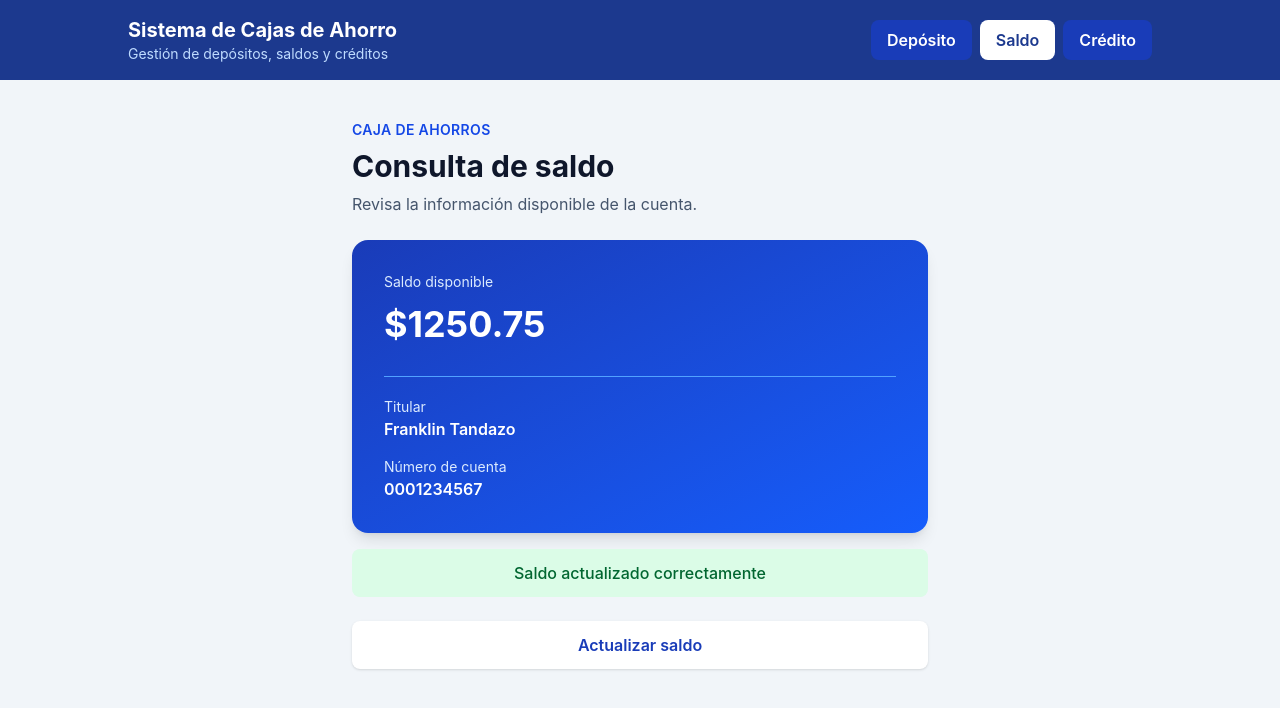
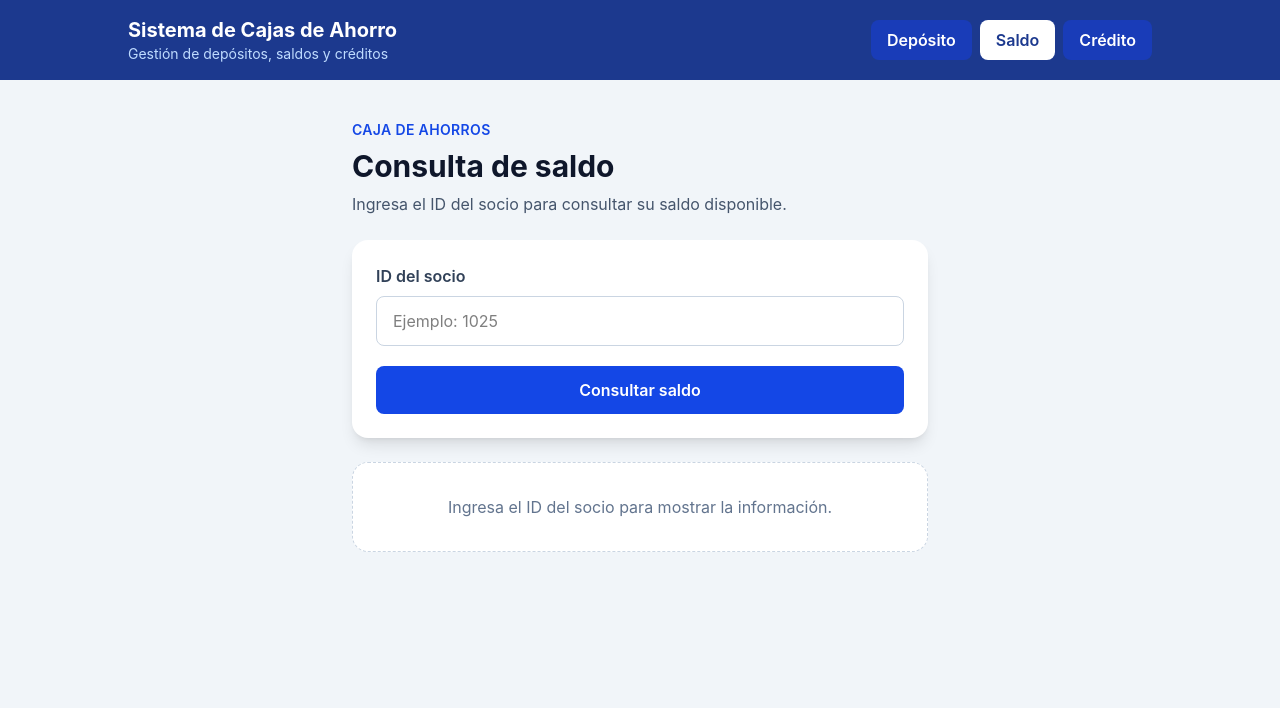
Before and after one commit to nicolas6496/Sistema-Caja-Ahorros-Frontend-Grupo05, a React (Vite) app: page / in a window 1280 px wide. Both pictures are taken after a click on the button "Saldo". Shown: the top 708 px of the page. Built offline with nearby package versions, Linux system fonts and the light colour scheme.

Commit message:
fix: alinear interfaces con contratos del backend

```diff
--- a/src/pages/CreditoPage.jsx
+++ b/src/pages/CreditoPage.jsx
@@ -2,36 +2,46 @@ import { useState } from 'react'
 import { solicitarCredito } from '../services/api'
 
 function CreditoPage() {
-  const [monto, setMonto] = useState('')
-  const [plazo, setPlazo] = useState('')
-  const [tipoAmortizacion, setTipoAmortizacion] = useState('francesa')
+  const [idSocio, setIdSocio] = useState('')
+  const [montoSolicitado, setMontoSolicitado] = useState('')
+  const [plazoMeses, setPlazoMeses] = useState('')
   const [motivo, setMotivo] = useState('')
   const [cargando, setCargando] = useState(false)
-  const [mensaje, setMensaje] = useState('')
+  const [resultado, setResultado] = useState(null)
+  const [error, setError] = useState('')
 
   const manejarEnvio = async (evento) => {
     evento.preventDefault()
     setCargando(true)
-    setMensaje('')
+    setResultado(null)
+    setError('')
 
     const datosCredito = {
-      monto: Number(monto),
-      plazo: Number(plazo),
-      tipoAmortizacion,
+      idSocio: Number(idSocio),
+      montoSolicitado: Number(montoSolicitado),
+      plazoMeses: Number(plazoMeses),
       motivo,
     }
 
     try {
       const respuesta = await solicitarCredito(datosCredito)
-      setMensaje(respuesta.mensaje)
 
-      setMonto('')
-      setPlazo('')
-      setTipoAmortizacion('francesa')
+      setResultado({
+        mensaje: respuesta.mensaje,
+        idSolicitud: respuesta.idSolicitud,
+        estado: respuesta.estado,
+      })
+
+      setIdSocio('')
+      setMontoSolicitado('')
+      setPlazoMeses('')
       setMotivo('')
-    } catch (error) {
-      console.error(error)
-      setMensaje('No se pudo enviar la solicitud')
+    } catch (errorPeticion) {
+      console.error('Error al solicitar el crédito:', errorPeticion)
+
+      setError(
+        errorPeticion.message || 'No se pudo enviar la solicitud de crédito',
+      )
     } finally {
       setCargando(false)
     }
@@ -54,92 +64,116 @@ function CreditoPage() {
           </p>
         </div>
 
-        {mensaje && (
-          <p className="mb-6 rounded-lg bg-green-100 px-4 py-3 text-center font-medium text-green-800">
-            {mensaje}
-          </p>
+        {resultado && (
+          <div className="mb-6 rounded-lg border border-green-200 bg-green-100 p-4 text-green-800">
+            <p className="font-semibold">{resultado.mensaje}</p>
+
+            {resultado.idSolicitud && (
+              <p className="mt-2">
+                <span className="font-semibold">ID de solicitud:</span>{' '}
+                {resultado.idSolicitud}
+              </p>
+            )}
+
+            {resultado.estado && (
+              <p className="mt-1">
+                <span className="font-semibold">Estado:</span>{' '}
+                {resultado.estado}
+              </p>
+            )}
+          </div>
+        )}
+
+        {error && (
+          <div className="mb-6 rounded-lg border border-red-200 bg-red-100 p-4 text-red-800">
+            <p className="font-semibold">Error</p>
+            <p className="mt-1">{error}</p>
+          </div>
         )}
 
         <form className="space-y-6" onSubmit={manejarEnvio}>
           <div>
             <label
-              htmlFor="montoCredito"
+              htmlFor="idSocioCredito"
+              className="mb-2 block font-semibold text-slate-700"
+            >
+              ID del socio
+            </label>
+
+            <input
+              id="idSocioCredito"
+              type="number"
+              min="1"
+              step="1"
+              value={idSocio}
+              onChange={(evento) => setIdSocio(evento.target.value)}
+              placeholder="Ejemplo: 1025"
+              required
+              className="w-full rounded-lg border border-slate-300 px-4 py-3 outline-none transition focus:border-blue-600 focus:ring-2 focus:ring-blue-100"
+            />
+          </div>
+
+          <div>
+            <label
+              htmlFor="montoSolicitado"
               className="mb-2 block font-semibold text-slate-700"
             >
               Monto solicitado
             </label>
 
             <input
-              id="montoCredito"
+              id="montoSolicitado"
               type="number"
               min="1"
               step="0.01"
-              value={monto}
-              onChange={(evento) => setMonto(evento.target.value)}
-              placeholder="0.00"
+              value={montoSolicitado}
+              onChange={(evento) =>
+                setMontoSolicitado(evento.target.value)
+              }
+              placeholder="Ejemplo: 5000.00"
               required
-              className="w-full rounded-lg border border-slate-300 px-4 py-3 outline-none focus:border-blue-600 focus:ring-2 focus:ring-blue-100"
+              className="w-full rounded-lg border border-slate-300 px-4 py-3 outline-none transition focus:border-blue-600 focus:ring-2 focus:ring-blue-100"
             />
           </div>
 
           <div>
             <label
-              htmlFor="plazo"
+              htmlFor="plazoMeses"
               className="mb-2 block font-semibold text-slate-700"
             >
               Plazo en meses
             </label>
 
             <input
-              id="plazo"
+              id="plazoMeses"
               type="number"
               min="1"
               max="60"
-              value={plazo}
-              onChange={(evento) => setPlazo(evento.target.value)}
-              placeholder="Ejemplo: 12"
+              step="1"
+              value={plazoMeses}
+              onChange={(evento) => setPlazoMeses(evento.target.value)}
+              placeholder="Ejemplo: 24"
               required
-              className="w-full rounded-lg border border-slate-300 px-4 py-3 outline-none focus:border-blue-600 focus:ring-2 focus:ring-blue-100"
+              className="w-full rounded-lg border border-slate-300 px-4 py-3 outline-none transition focus:border-blue-600 focus:ring-2 focus:ring-blue-100"
             />
           </div>
 
           <div>
             <label
-              htmlFor="tipoAmortizacion"
-              className="mb-2 block font-semibold text-slate-700"
-            >
-              Tipo de amortización
-            </label>
-
-            <select
-              id="tipoAmortizacion"
-              value={tipoAmortizacion}
-              onChange={(evento) =>
-                setTipoAmortizacion(evento.target.value)
-              }
-              className="w-full rounded-lg border border-slate-300 bg-white px-4 py-3 outline-none focus:border-blue-600 focus:ring-2 focus:ring-blue-100"
-            >
-              <option value="francesa">Amortización francesa</option>
-              <option value="alemana">Amortización alemana</option>
-            </select>
-          </div>
-
-          <div>
-            <label
-              htmlFor="motivo"
+              htmlFor="motivoCredito"
               className="mb-2 block font-semibold text-slate-700"
             >
               Motivo del crédito
             </label>
 
             <textarea
-              id="motivo"
+              id="motivoCredito"
               rows="4"
               value={motivo}
               onChange={(evento) => setMotivo(evento.target.value)}
-              placeholder="Describe brevemente para qué necesitas el crédito"
+              placeholder="Ejemplo: Mejoras del hogar"
               required
-              className="w-full resize-none rounded-lg border border-slate-300 px-4 py-3 outline-none focus:border-blue-600 focus:ring-2 focus:ring-blue-100"
+              className="w-full resize-none rounded-lg border border-slate-300 px-4 py-3 outline-none transition focus:border-blue-600 focus:ring-2 focus:ring-blue-100"
             />
           </div>
 
--- a/src/pages/DepositoPage.jsx
+++ b/src/pages/DepositoPage.jsx
@@ -2,17 +2,21 @@ import { useState } from 'react'
 import { registrarDeposito } from '../services/api'
 
 function DepositoPage() {
-  const [numeroCuenta, setNumeroCuenta] = useState('')
+  const [idSocio, setIdSocio] = useState('')
   const [monto, setMonto] = useState('')
   const [descripcion, setDescripcion] = useState('')
   const [cargando, setCargando] = useState(false)
+  const [resultado, setResultado] = useState(null)
+  const [error, setError] = useState('')
 
   const manejarEnvio = async (evento) => {
     evento.preventDefault()
     setCargando(true)
+    setResultado(null)
+    setError('')
 
     const datosDeposito = {
-      numeroCuenta,
+      idSocio: Number(idSocio),
       monto: Number(monto),
       descripcion,
     }
@@ -20,14 +24,21 @@ function DepositoPage() {
     try {
       const respuesta = await registrarDeposito(datosDeposito)
 
-      alert(respuesta.mensaje)
+      setResultado({
+        mensaje: respuesta.mensaje,
+        idTransaccion: respuesta.idTransaccion,
+        nuevoSaldo: respuesta.nuevoSaldo,
+      })
 
-      setNumeroCuenta('')
+      setIdSocio('')
       setMonto('')
       setDescripcion('')
-    } catch (error) {
-      console.error('Error al registrar el depósito:', error)
-      alert('No se pudo registrar el depósito')
+    } catch (errorPeticion) {
+      console.error('Error al registrar el depósito:', errorPeticion)
+
+      setError(
+        errorPeticion.message || 'No se pudo registrar el depósito',
+      )
     } finally {
       setCargando(false)
     }
@@ -46,25 +57,54 @@ function DepositoPage() {
           </h1>
 
           <p className="mt-2 text-slate-600">
-            Ingresa los datos necesarios para realizar el depósito.
+            Ingresa los datos necesarios para registrar un depósito.
           </p>
         </div>
+
+        {resultado && (
+          <div className="mb-6 rounded-lg border border-green-200 bg-green-100 p-4 text-green-800">
+            <p className="font-semibold">{resultado.mensaje}</p>
+
+            {resultado.idTransaccion && (
+              <p className="mt-2">
+                <span className="font-semibold">ID de transacción:</span>{' '}
+                {resultado.idTransaccion}
+              </p>
+            )}
+
+            {resultado.nuevoSaldo !== undefined && (
+              <p className="mt-1">
+                <span className="font-semibold">Nuevo saldo:</span> $
+                {Number(resultado.nuevoSaldo).toFixed(2)}
+              </p>
+            )}
+          </div>
+        )}
+
+        {error && (
+          <div className="mb-6 rounded-lg border border-red-200 bg-red-100 p-4 text-red-800">
+            <p className="font-semibold">Error</p>
+            <p className="mt-1">{error}</p>
+          </div>
+        )}
 
         <form className="space-y-6" onSubmit={manejarEnvio}>
           <div>
             <label
-              htmlFor="numeroCuenta"
+              htmlFor="idSocioDeposito"
               className="mb-2 block font-semibold text-slate-700"
             >
-              Número de cuenta
+              ID del socio
             </label>
 
             <input
-              id="numeroCuenta"
-              type="text"
-              value={numeroCuenta}
-              onChange={(evento) => setNumeroCuenta(evento.target.value)}
-              placeholder="Ejemplo: 0001234567"
+              id="idSocioDeposito"
+              type="number"
+              min="1"
+              step="1"
+              value={idSocio}
+              onChange={(evento) => setIdSocio(evento.target.value)}
+              placeholder="Ejemplo: 1025"
               required
               className="w-full rounded-lg border border-slate-300 px-4 py-3 outline-none transition focus:border-blue-600 focus:ring-2 focus:ring-blue-100"
             />
@@ -72,14 +112,14 @@ function DepositoPage() {
 
           <div>
             <label
-              htmlFor="monto"
+              htmlFor="montoDeposito"
               className="mb-2 block font-semibold text-slate-700"
             >
               Monto del depósito
             </label>
 
             <input
-              id="monto"
+              id="montoDeposito"
               type="number"
               min="0.01"
               step="0.01"
@@ -93,18 +133,18 @@ function DepositoPage() {
 
           <div>
             <label
-              htmlFor="descripcion"
+              htmlFor="descripcionDeposito"
               className="mb-2 block font-semibold text-slate-700"
             >
               Descripción
             </label>
 
             <textarea
-              id="descripcion"
+              id="descripcionDeposito"
               rows="4"
               value={descripcion}
               onChange={(evento) => setDescripcion(evento.target.value)}
-              placeholder="Detalle opcional del depósito"
+              placeholder="Ejemplo: Depósito mensual"
               className="w-full resize-none rounded-lg border border-slate-300 px-4 py-3 outline-none transition focus:border-blue-600 focus:ring-2 focus:ring-blue-100"
             />
           </div>
--- a/src/pages/SaldoPage.jsx
+++ b/src/pages/SaldoPage.jsx
@@ -1,35 +1,36 @@
-import { useEffect, useState } from 'react'
+import { useState } from 'react'
 import { consultarSaldo } from '../services/api'
 
 function SaldoPage() {
-  const [cuenta, setCuenta] = useState({
-    numero: '',
-    titular: '',
-    saldo: 0,
-  })
+  const [idSocio, setIdSocio] = useState('')
+  const [cuenta, setCuenta] = useState(null)
+  const [cargando, setCargando] = useState(false)
+  const [error, setError] = useState('')
 
-  const [cargando, setCargando] = useState(false)
-  const [mensaje, setMensaje] = useState('')
-
-  const cargarSaldo = async () => {
+  const manejarConsulta = async (evento) => {
+    evento.preventDefault()
     setCargando(true)
-    setMensaje('')
+    setCuenta(null)
+    setError('')
 
     try {
-      const datos = await consultarSaldo()
-      setCuenta(datos)
-      setMensaje('Saldo actualizado correctamente')
-    } catch (error) {
-      console.error(error)
-      setMensaje('No se pudo consultar el saldo')
+      const datos = await consultarSaldo(Number(idSocio))
+
+      setCuenta({
+        idSocio: datos.idSocio,
+        nombre: datos.nombre,
+        saldoDisponible: Number(datos.saldoDisponible),
+      })
+    } catch (errorPeticion) {
+      console.error('Error al consultar el saldo:', errorPeticion)
+
+      setError(
+        errorPeticion.message || 'No se encontró información del socio',
+      )
     } finally {
       setCargando(false)
     }
   }
-
-  useEffect(() => {
-    cargarSaldo()
-  }, [])
 
   return (
     <main className="min-h-screen bg-slate-100 px-4 py-10">
@@ -44,43 +45,82 @@ function SaldoPage() {
           </h1>
 
           <p className="mt-2 text-slate-600">
-            Revisa la información disponible de la cuenta.
+            Ingresa el ID del socio para consultar su saldo disponible.
           </p>
         </div>
 
+        <form
+          onSubmit={manejarConsulta}
+          className="mb-6 rounded-2xl bg-white p-6 shadow-lg"
+        >
+          <label
+            htmlFor="idSocioSaldo"
+            className="mb-2 block font-semibold text-slate-700"
+          >
+            ID del socio
+          </label>
+
+          <input
+            id="idSocioSaldo"
+            type="number"
+            min="1"
+            step="1"
+            value={idSocio}
+            onChange={(evento) => setIdSocio(evento.target.value)}
+            placeholder="Ejemplo: 1025"
+            required
+            className="w-full rounded-lg border border-slate-300 px-4 py-3 outline-none transition focus:border-blue-600 focus:ring-2 focus:ring-blue-100"
+          />
+
+          <button
+            type="submit"
+            disabled={cargando}
+            className="mt-5 w-full rounded-lg bg-blue-700 px-6 py-3 font-semibold text-white transition hover:bg-blue-800 disabled:cursor-not-allowed disabled:bg-blue-400"
+          >
+            {cargando ? 'Consultando...' : 'Consultar saldo'}
+          </button>
+        </form>
+
+        {error && (
+          <div className="mb-6 rounded-lg border border-red-200 bg-red-100 p-4 text-red-800">
+            <p className="font-semibold">Error</p>
+            <p className="mt-1">{error}</p>
+          </div>
+        )}
+
+        {cuenta ? (
           <article className="rounded-2xl bg-gradient-to-br from-blue-800 to-blue-600 p-8 text-white shadow-lg">
-          <p className="text-sm text-blue-100">Saldo disponible</p>
+            <p className="text-sm text-blue-100">
+              Saldo disponible
+            </p>
 
             <p className="mt-3 text-4xl font-bold">
-            ${cuenta.saldo.toFixed(2)}
+              ${cuenta.saldoDisponible.toFixed(2)}
             </p>
 
             <div className="mt-8 border-t border-blue-400 pt-5">
-            <p className="text-sm text-blue-100">Titular</p>
-            <p className="font-semibold">{cuenta.titular}</p>
+              <p className="text-sm text-blue-100">
+                ID del socio
+              </p>
+
+              <p className="font-semibold">
+                {cuenta.idSocio}
+              </p>
 
               <p className="mt-4 text-sm text-blue-100">
-              Número de cuenta
+                Nombre
               </p>
 
-            <p className="font-semibold">{cuenta.numero}</p>
+              <p className="font-semibold">
+                {cuenta.nombre}
+              </p>
             </div>
           </article>
-
-        {mensaje && (
-          <p className="mt-4 rounded-lg bg-green-100 px-4 py-3 text-center font-medium text-green-800">
-            {mensaje}
-          </p>
+        ) : (
+          <div className="rounded-2xl border border-dashed border-slate-300 bg-white p-8 text-center text-slate-500">
+            Ingresa el ID del socio para mostrar la información.
+          </div>
         )}
-
-        <button
-          type="button"
-          onClick={cargarSaldo}
-          disabled={cargando}
-          className="mt-6 w-full rounded-lg bg-white px-6 py-3 font-semibold text-blue-800 shadow transition hover:bg-blue-50 disabled:cursor-not-allowed disabled:opacity-60"
-        >
-          {cargando ? 'Actualizando...' : 'Actualizar saldo'}
-        </button>
       </section>
     </main>
   )
```
Also changed, not shown: src/services/api.js (+42 -4 lines). Lines whose indentation alone changed are shown as unchanged.
